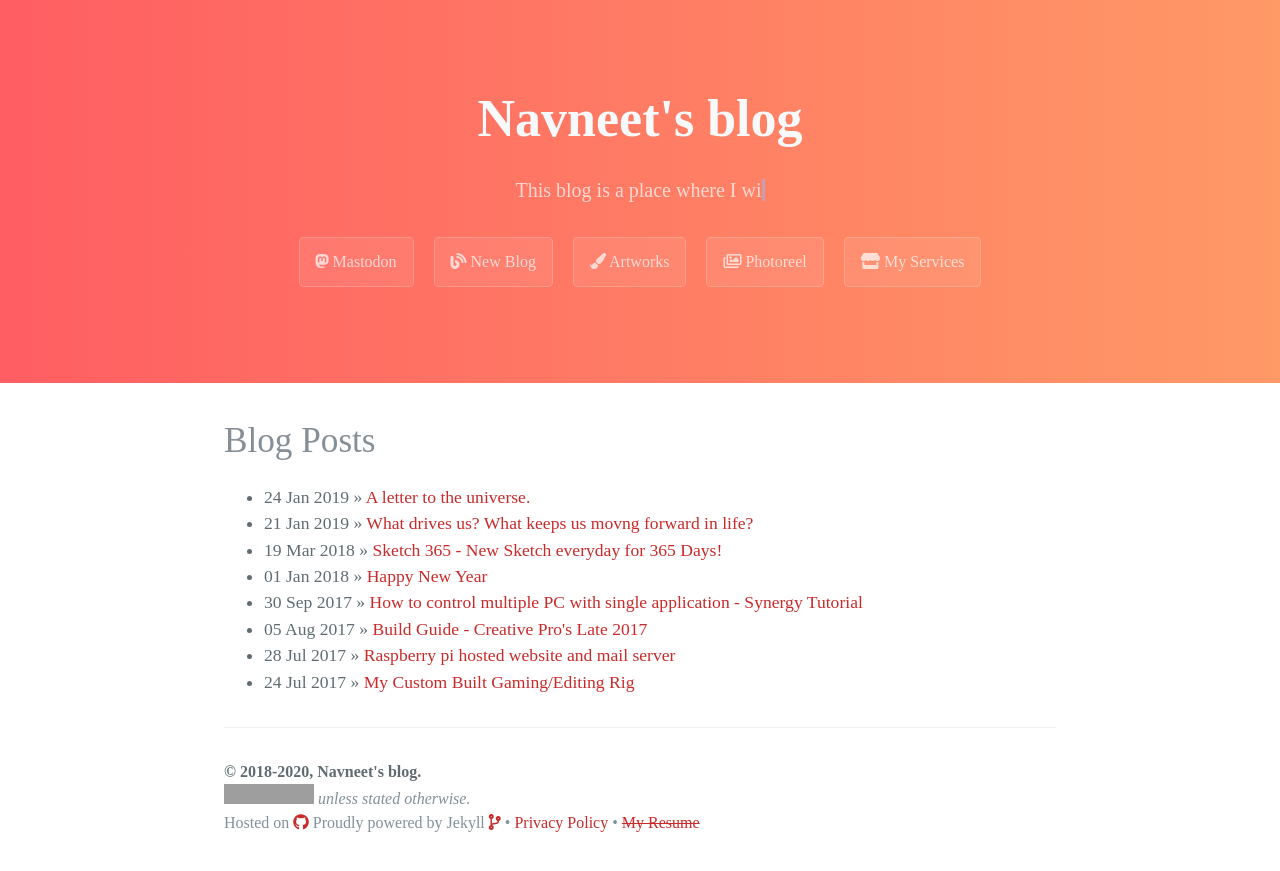
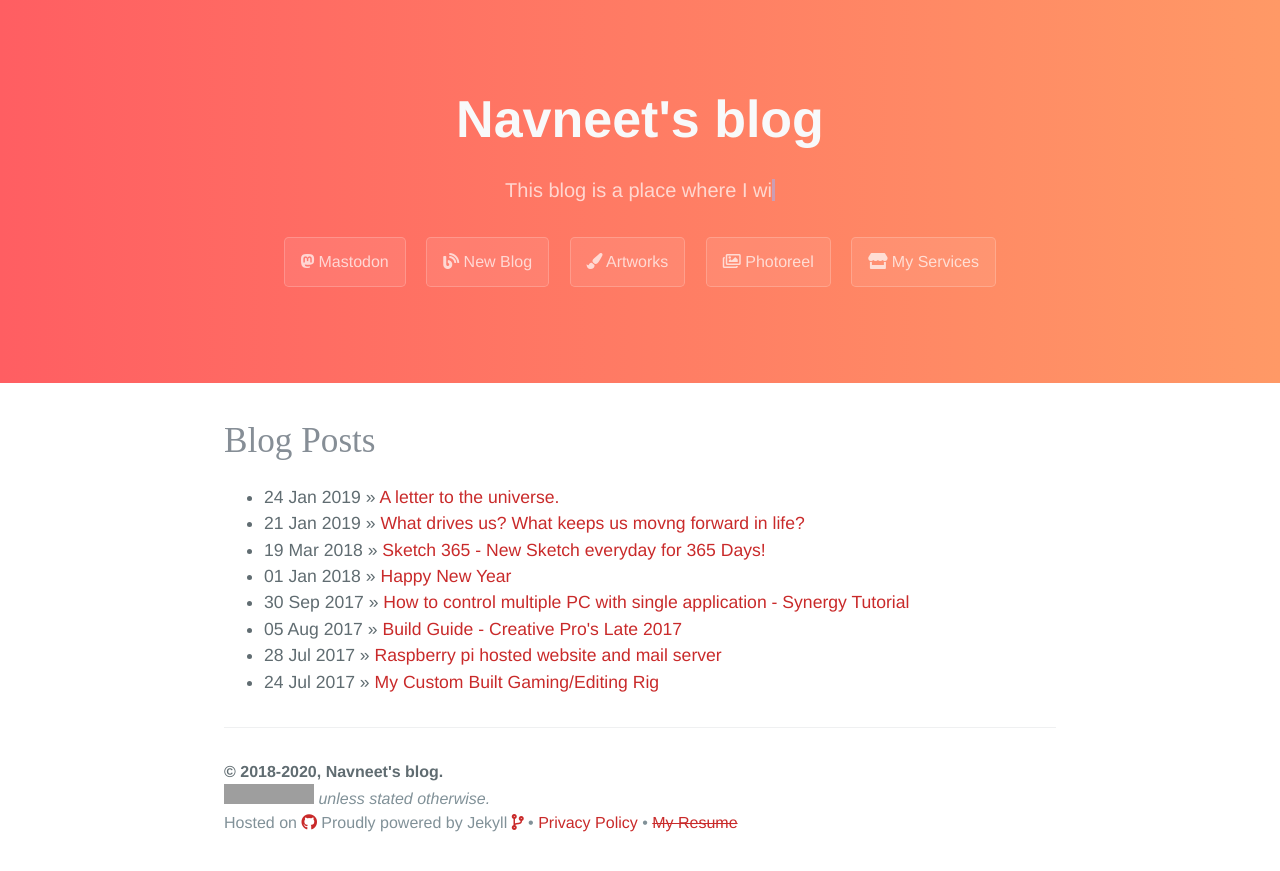
Before and after one commit to Navneet-Suresh/Navneet-Suresh.github.io, a Jekyll site: the page built from index.html, in a window 1280 px wide. Shown: the top 871 px of the page. Built offline with Jekyll 4.4.1, drawn with Linux system fonts in a browser that asks for light colours; nearby versions of some CDN libraries; the list of posts is cut into pages by our own code; grey boxes are pictures that could not be loaded.

Commit message:
Update Fonts

```diff
--- a/css/cayman.css
+++ b/css/cayman.css
@@ -129,7 +129,7 @@
 body {
   padding: 0;
   margin: 0;
-  font-family: "Fira Sans", "Merriweather", Helvetica, Arial, sans-serif;
+  ily: "Fira Sans", "Merriweather", Helvetica, Arial, sans-serif;font-fam
   font-size: 16px;
   line-height: 1.5;
   color: #606c71;
--- a/css/ns.css
+++ b/css/ns.css
@@ -126,7 +126,14 @@
 
 * { box-sizing: border-box; }
 
-body { padding: 0; margin: 0; font-family: Lora, serif; Merriweather, serif; Arial, sans-serif; font-size: 16px; line-height: 1.5; color: #606c71;}
+body {
+  padding: 0;
+  margin: 0;
+  font-family: "Fira Sans", "Merriweather", Helvetica, Arial, sans-serif;
+  font-size: 16px;
+  line-height: 1.5;
+  color: #606c71;
+}
 
 a { -webkit-animation-duration: 3s; -webkit-animation-delay: 0.5s; color: #c92a2a; text-decoration: none; }
 a:hover { text-decoration: underline; cursor:pointer; }
```
